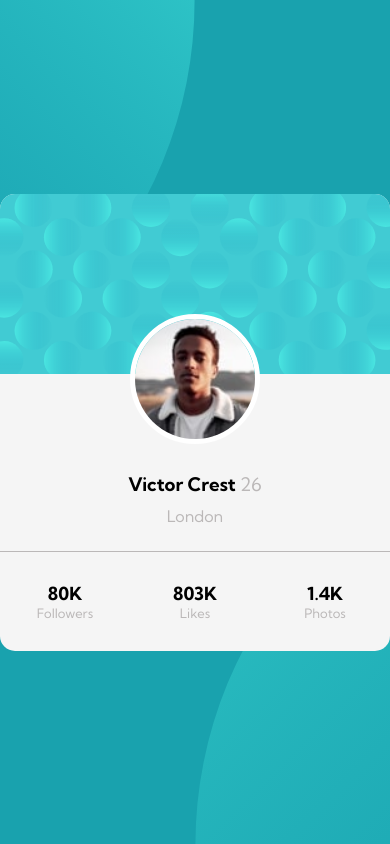
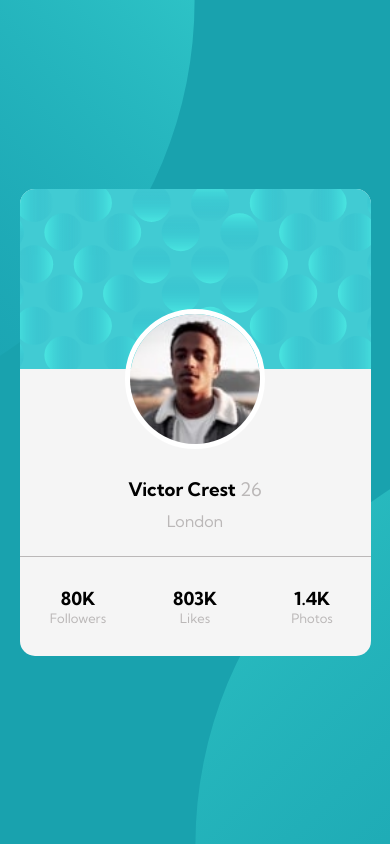
Before and after one commit to nlukic97/user-card, a plain HTML site: page index.html in a window 390 px wide. Drawn offline with Linux system fonts and the light colour scheme.

Commit message:
sorting out media query sizes

```diff
--- a/mediaQueries.css
+++ b/mediaQueries.css
@@ -1,11 +1,35 @@
-
-@media only screen and (max-width: 1440px) {
+/* extra large screens, TV */
+@media only screen and (min-width: 1201px) {
     .card {
-        width: 400px;
+        width:600px;
     }
 }
-@media only screen and (max-width: 375px) {
+
+/* desktop, large screens */
+@media only screen and (max-width: 1200px) {
     .card {
-        width: 85%;
+        width:600px;
     }
 }
+
+/* small screens, laptops */
+@media only screen and (max-width: 1024px) {
+    .card {
+        /* width:70%; */
+        width:540px;
+    }
+}
+
+/* tablets */
+@media only screen and (max-width: 769px) {
+    .card {
+        width: 75%;
+    }
+}
+
+/* mobile devices */
+@media only screen and (max-width: 480px) {
+    .card {
+        width: 90%;
+    }
+}
--- a/style.css
+++ b/style.css
@@ -42,7 +42,7 @@
     color:rgb(187, 184, 184);
 }
 
-/*styling  */
+/*Container stylings  */
 body {
     margin:0;
     padding:0;
@@ -83,7 +83,7 @@ body {
 .avatar-container > img {
     border-radius: 50%;
     border:5px solid #fff;
-    width: 120px;
+    width: 130px;
 }
 
 /* Personal info section */
```
